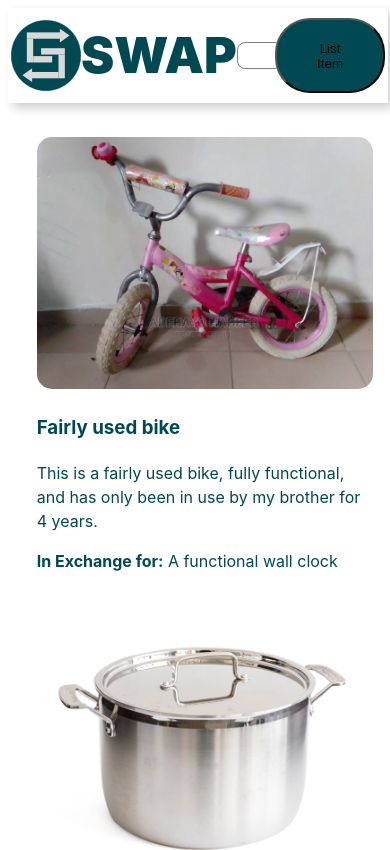
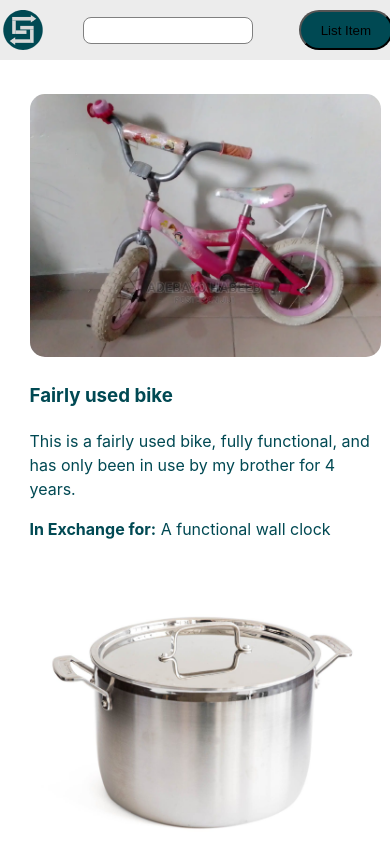
Before and after one commit to 09Godslove/Swap, a React (Vite) app: page / in a window 390 px wide. Shown: the top 850 px of the page. Built offline with nearby package versions, Linux system fonts and the light colour scheme.

Commit message:
navbar completed

```diff
--- a/src/Navbar.jsx
+++ b/src/Navbar.jsx
@@ -1,11 +1,29 @@
-import React from 'react'
+import React, { useEffect} from 'react'
 import { useNavigate } from 'react-router-dom'
 import './styles/navbar.css'
 
 export default function Navbar(){
     let navigate = useNavigate()
+    const [scrolled,setScrolled]=React.useState(false);
+    const handleScroll=() => {
+        const offset=window.scrollY;
+        if(offset > 0.5 ){
+            setScrolled(true);
+        }
+        else{
+            setScrolled(false);
+        }
+    }
+
+  useEffect(() => {
+    window.addEventListener('scroll',handleScroll)
+  })
+    let navbarClasses=['Navbar'];
+        if(scrolled){
+            navbarClasses.push('scrolled');
+    }
     return(
-        <div className='Navbar'>
+        <div className={navbarClasses.join(" ")}>
             <div className='logo'>
                 <img src='./src/assets/Swap-Logo.svg' alt='logo' />
                 <p>SWAP</p>
--- a/src/index.css
+++ b/src/index.css
@@ -6,6 +6,9 @@
   color-scheme: light dark;
   color: #004953;
   background-color: #ffffff;
+}
+body{
+  margin: 0px;
 }
 .Cards-list{
   display: flex;
--- a/src/styles/cards.css
+++ b/src/styles/cards.css
@@ -13,8 +13,9 @@
     width: 100%;
     border-radius: 15px;
 }
+
 @media only screen and (max-width: 480px) {
     .card{
         width: 100%;
     }
-  }
+}
--- a/src/styles/navbar.css
+++ b/src/styles/navbar.css
@@ -10,7 +10,7 @@
     display: flex;
     width: 100%;
     padding: 10px 3px;
-    box-shadow: 5px 5px 10px rgba(0, 0, 0, 0.2);
+    background-color: #ececec;
     margin-bottom: 1.5rem;
 }
 .searchBar{
@@ -39,5 +39,28 @@
 }
 .NavbarOne{
     justify-content: center;
-
 }
+.scrolled{
+    position: fixed;
+    top: 0;
+    left: 0;
+    background-color: #ececec;
+    box-shadow: none;
+}
+@media only screen and (max-width: 480px) {
+    .logo p{
+        display: none;
+    }
+    .logo img{
+        width: 40px;
+        height: 40px;
+    }
+    .searchBar{
+        width: 45%;
+        padding: 2px;
+    }
+    .listBtn{
+        padding: 10px 20px;
+        border-radius: 35px;
+    }
+}
```
